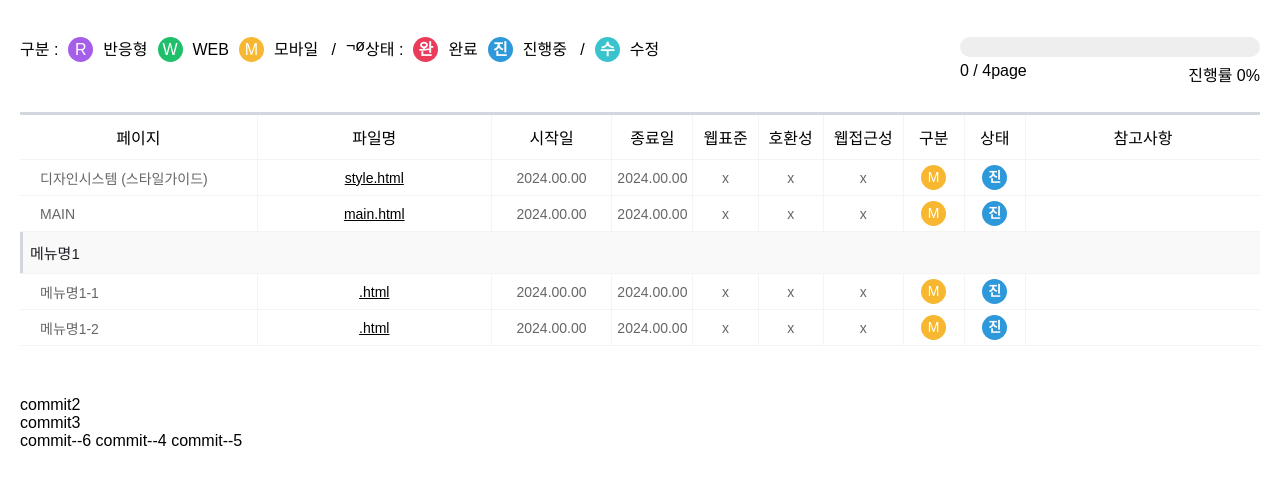
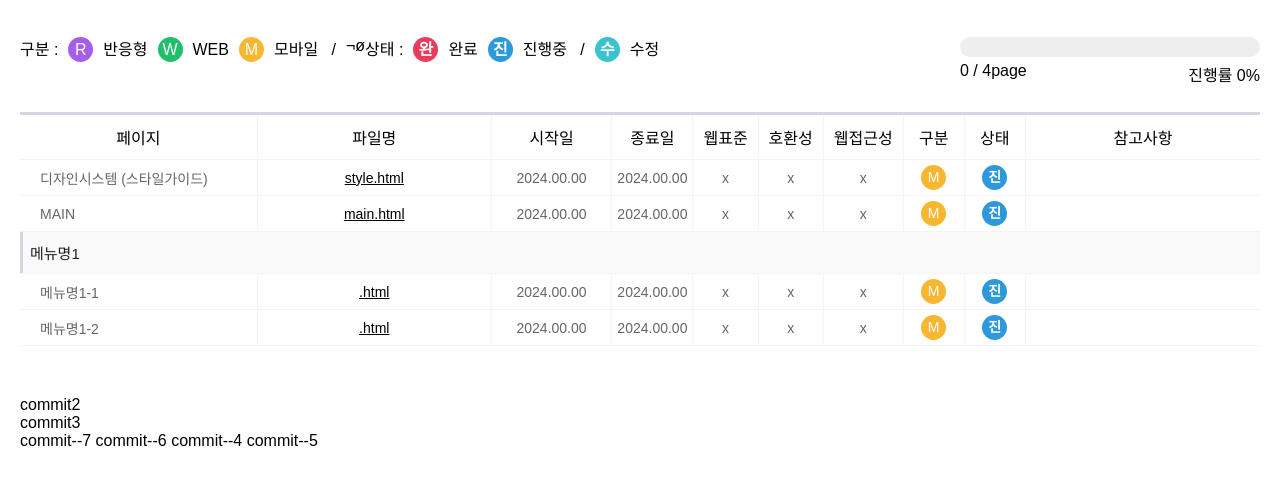
Before and after one commit to jihopark-study/SCSS_3W, a plain HTML site: page index.html in a window 1280 px wide. Shown: the part 89-574 px from the top of the page. Drawn offline with Linux system fonts and the light colour scheme.

Commit message:
commit--7

```diff
--- a/index.html
+++ b/index.html
@@ -525,6 +525,8 @@
   <div>commit2</div>
   <div>commit3</div>
 
+  <span>commit--7</span>
+
   <span>commit--6</span>
 
   <span>commit--4</span>
```
